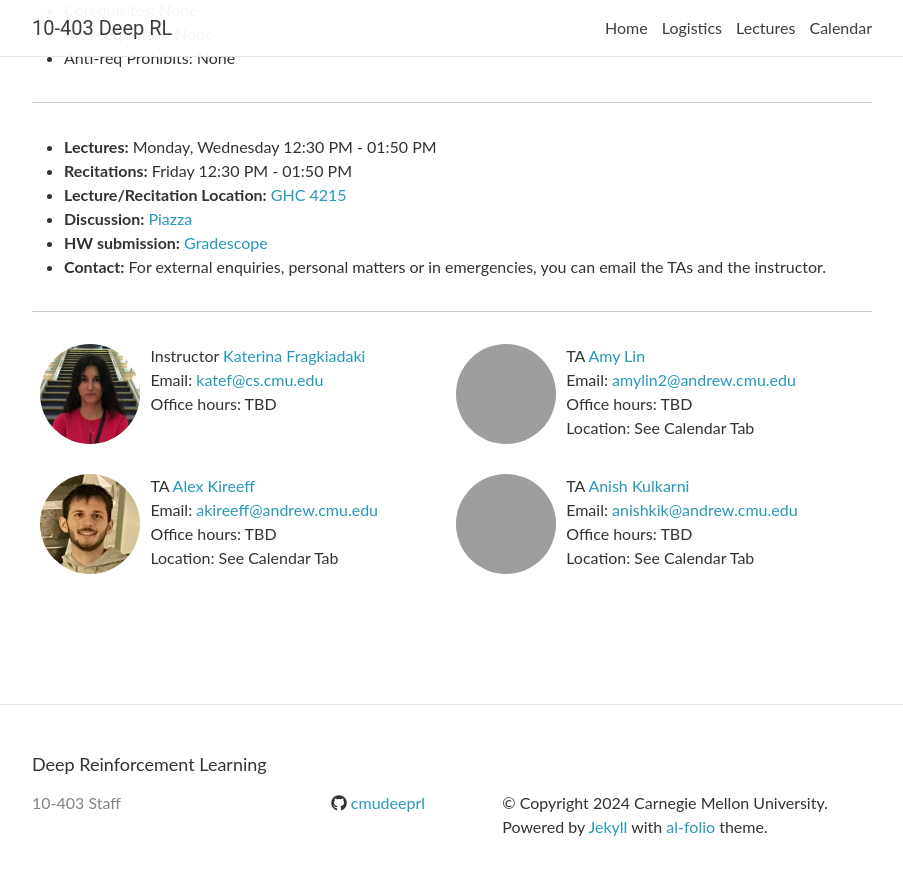
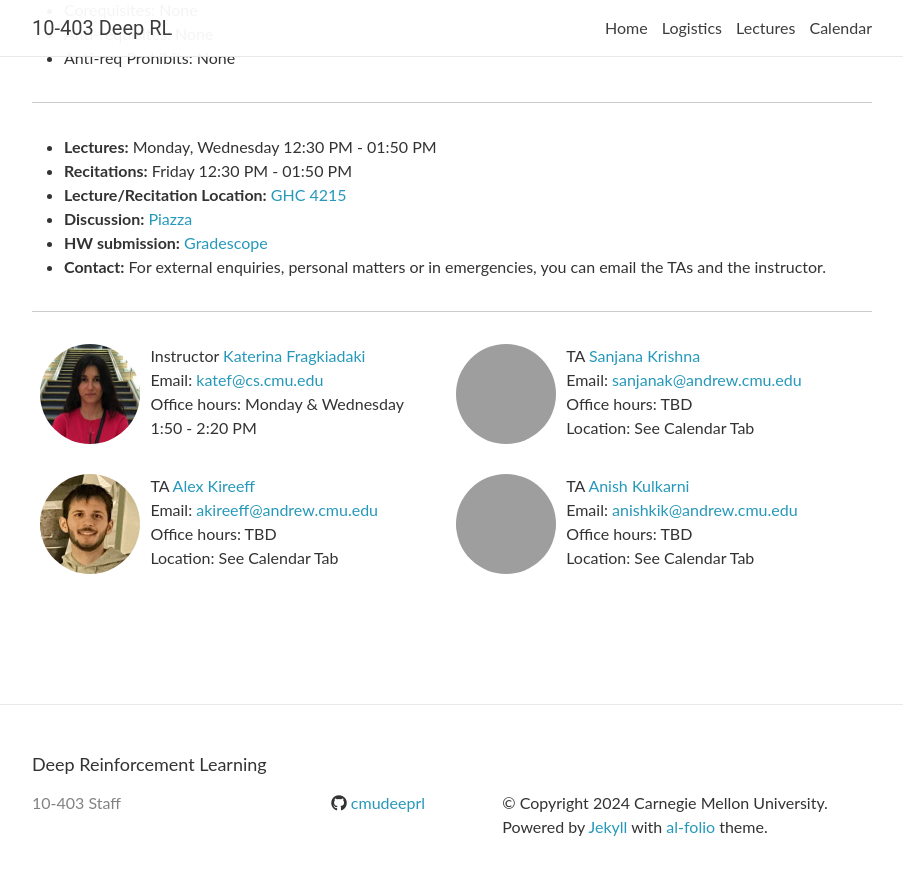
Before and after one commit to cmudeeprl/403website_s24, a Jekyll site: the page built from _pages/about.md, in a window 1280 px wide and 900 px high, scrolled down 995 px, cut to the strip 0-875 px from the top of the window. Shown: the whole strip, without its empty margins (188-1091 px from the left). Built offline with Jekyll 4.4.1, drawn with Linux system fonts in a browser that asks for light colours; nearby versions of some CDN libraries; comment, search, counter and statistics services are not loaded; grey boxes are pictures that could not be loaded.

Commit message:
Updated Katerina OH; Added Sanjana

```diff
--- a/_data/staff.yml
+++ b/_data/staff.yml
@@ -2,16 +2,16 @@ Instructors:
     - name: Katerina Fragkiadaki
       email: katef@cs.cmu.edu
       url: https://www.cs.cmu.edu/~katef/
-      office-hours: TBD
+      office-hours: Monday & Wednesday 1:50 - 2:20 PM
       image: staff/katef.jpeg
 
 TAs:
-    - name: Amy Lin
-      email: amylin2@andrew.cmu.edu
+    - name: Sanjana Krishna
+      email: sanjanak@andrew.cmu.edu
       url:
       office-hours: TBD
       location:  See Calendar Tab
-      image: staff/Amy.jpg
+      image: staff/none.jpg
 
     - name: Alex Kireeff
       email: akireeff@andrew.cmu.edu
```
